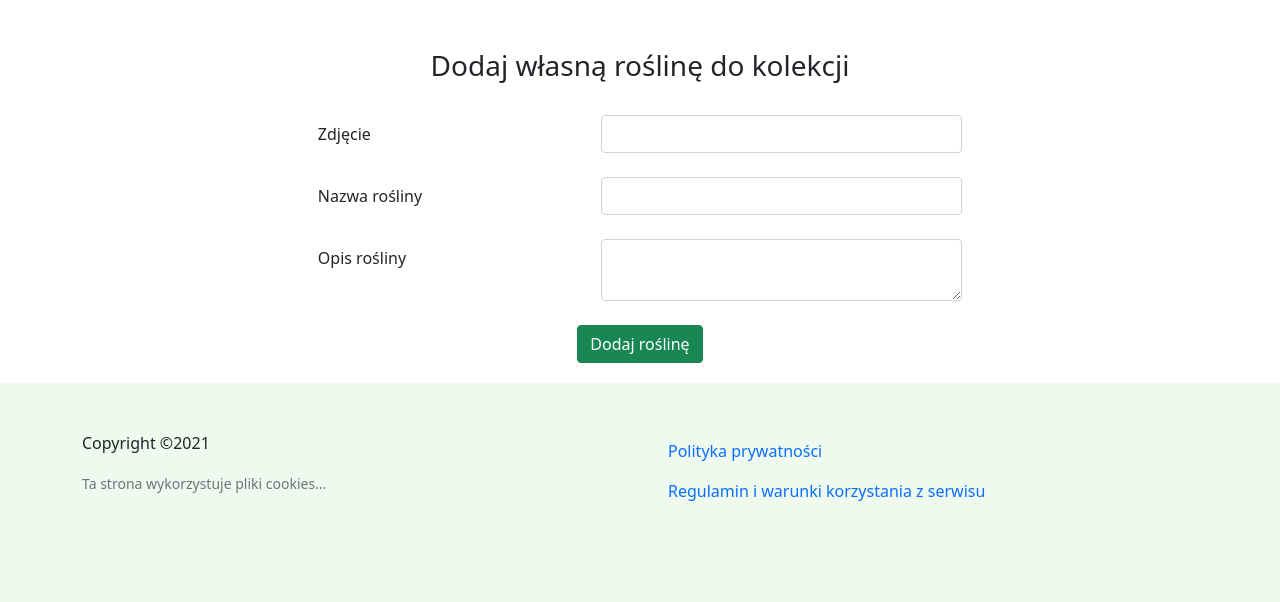
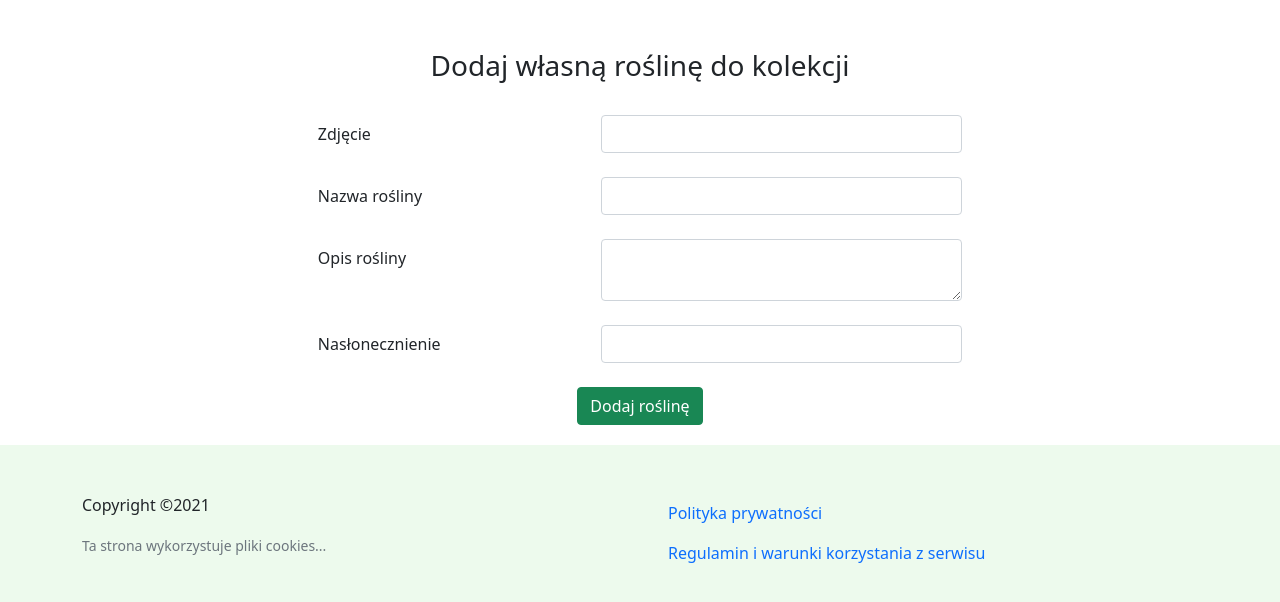
Before and after one commit to mariuszkrzyzopolski/BYT, a Flask app: page /addNewPlant in a window 1280 px wide. Shown: the part 57-659 px from the top of the page. Run offline with Flask 2, Linux system fonts and the light colour scheme; the visitor is signed in with stand-in values (Sample User, id 1).

Commit message:
add sun in add privplant

```diff
--- a/templates/formPlant.html
+++ b/templates/formPlant.html
@@ -28,6 +28,12 @@
         </div>
         <br>
         <div class="row g-3 justify-content-md-center">
+          <div class="col-md-3 text-right"><label for="sun" class="col-form-label">Nasłonecznienie</label></div>
+          <div class="col-md-4"><input type="text" id="sun" name="sun" class="form-control"
+              aria-describedby="nameHelpInline"></div>
+        </div>
+          <br>
+        <div class="row g-3 justify-content-md-center">
           <div class="col-md-7 text-center"><input type="submit" value="Dodaj roślinę" name="addPlant"
               class="btn btn-success"></div>
         </div>
```
